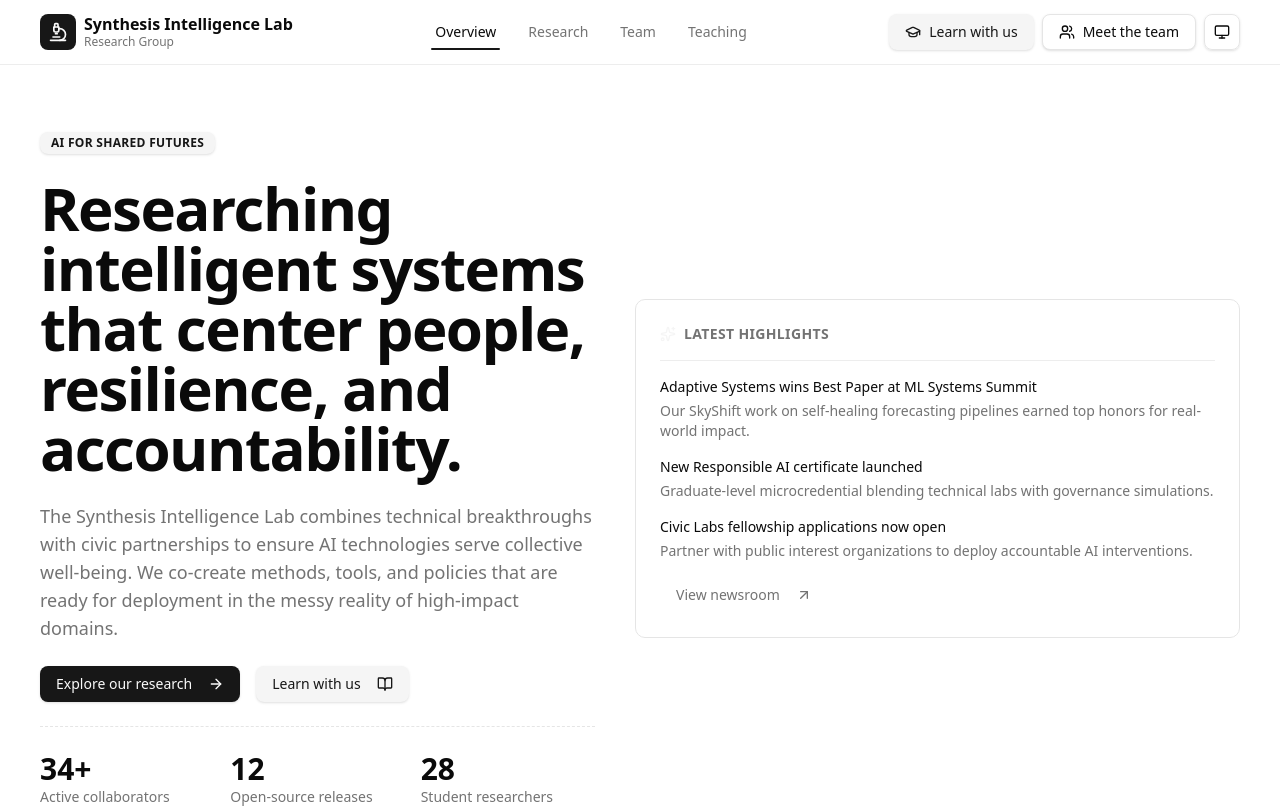
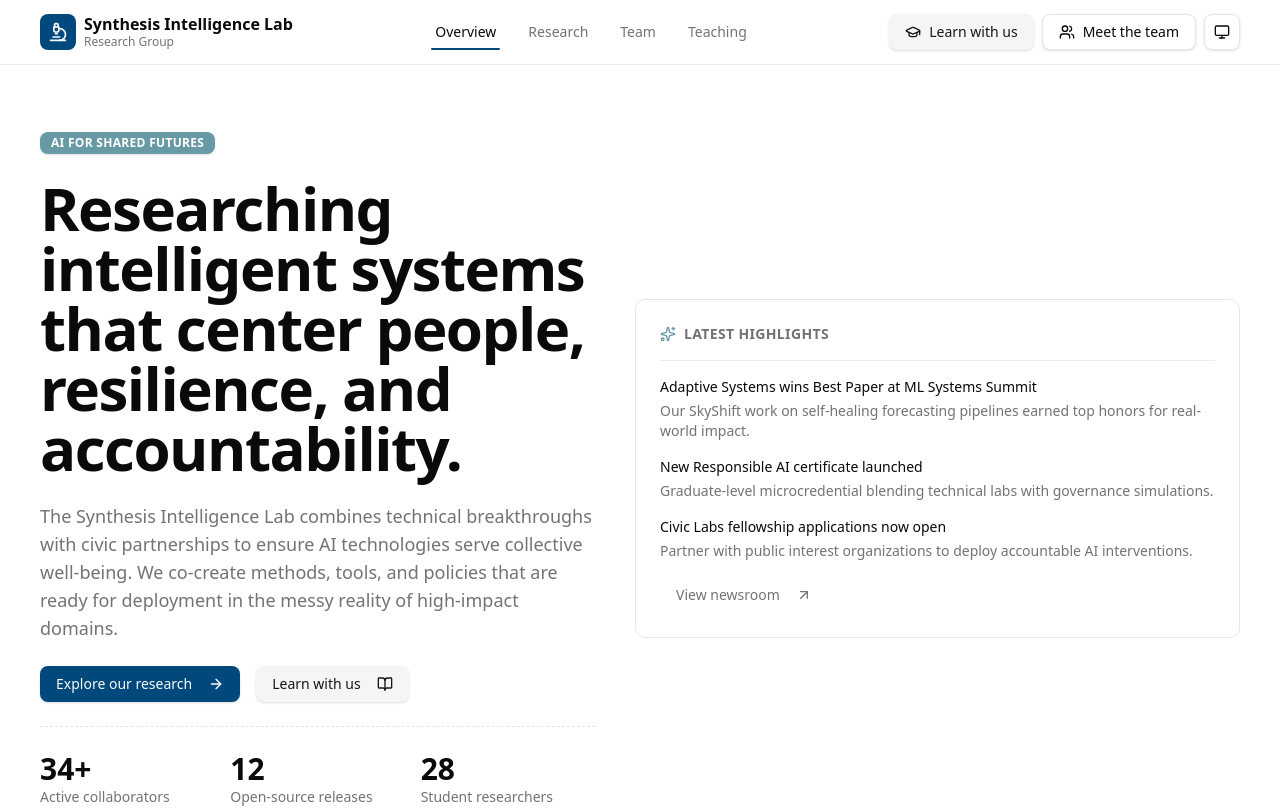
Before and after one commit to TimoDiepers/research-group-website-template, a React (Vite) app: page / in a window 1280 px wide. Shown: the top 808 px of the page. Built offline with nearby package versions, Linux system fonts and the light colour scheme.

Commit message:
Add RWTH color scheme with #00549f as primary color
Co-authored-by: TimoDiepers <90762029+TimoDiepers@users.noreply.github.com>

```diff
--- a/src/index.css
+++ b/src/index.css
@@ -44,6 +44,31 @@
 }
 
 :root {
+  /* RWTH Color Palette */
+  --rwth-blau-100: #00549f;
+  --rwth-blau-75: #407fb7;
+  --rwth-blau-50: #8ebae5;
+  --rwth-blau-25: #c7ddf2;
+  --rwth-blau-10: #e8f1fa;
+
+  --rwth-schwarz-100: #000000;
+  --rwth-schwarz-75: #646567;
+  --rwth-schwarz-50: #9c9e9f;
+  --rwth-schwarz-25: #cfd1d2;
+  --rwth-schwarz-10: #eceded;
+
+  --rwth-tuerkis-100: #0098a1;
+  --rwth-tuerkis-75: #00b1b7;
+  --rwth-tuerkis-50: #89cccf;
+  --rwth-tuerkis-25: #cae7e7;
+  --rwth-tuerkis-10: #ebf6f6;
+
+  --rwth-rot-100: #cc071e;
+  --rwth-rot-75: #d85c41;
+  --rwth-rot-50: #e69679;
+  --rwth-rot-25: #f3cdbb;
+  --rwth-rot-10: #faebe3;
+
   --radius: 0.625rem;
   --background: oklch(1 0 0);
   --foreground: oklch(0.145 0 0);
@@ -51,26 +76,31 @@
   --card-foreground: oklch(0.145 0 0);
   --popover: oklch(1 0 0);
   --popover-foreground: oklch(0.145 0 0);
-  --primary: oklch(0.205 0 0);
+  /* Primary color: RWTH Blue 100 (#00549f) */
+  --primary: oklch(0.395 0.106 248.03);
   --primary-foreground: oklch(0.985 0 0);
+  /* Secondary: Light neutral gray */
   --secondary: oklch(0.97 0 0);
   --secondary-foreground: oklch(0.205 0 0);
+  /* Muted: Very light gray, mostly neutral */
   --muted: oklch(0.97 0 0);
   --muted-foreground: oklch(0.556 0 0);
-  --accent: oklch(0.97 0 0);
-  --accent-foreground: oklch(0.205 0 0);
-  --destructive: oklch(0.577 0.245 27.325);
+  /* Accent: RWTH Tuerkis for subtle highlights */
+  --accent: oklch(0.655 0.056 210.96);
+  --accent-foreground: oklch(1 0 0);
+  /* Destructive: RWTH Red */
+  --destructive: oklch(0.508 0.198 24.67);
   --border: oklch(0.922 0 0);
   --input: oklch(0.922 0 0);
   --ring: oklch(0.708 0 0);
-  --chart-1: oklch(0.646 0.222 41.116);
-  --chart-2: oklch(0.6 0.118 184.704);
-  --chart-3: oklch(0.398 0.07 227.392);
+  --chart-1: oklch(0.395 0.106 248.03);
+  --chart-2: oklch(0.655 0.056 210.96);
+  --chart-3: oklch(0.708 0.096 256.04);
   --chart-4: oklch(0.828 0.189 84.429);
-  --chart-5: oklch(0.769 0.188 70.08);
+  --chart-5: oklch(0.508 0.198 24.67);
   --sidebar: oklch(0.985 0 0);
   --sidebar-foreground: oklch(0.145 0 0);
-  --sidebar-primary: oklch(0.205 0 0);
+  --sidebar-primary: oklch(0.395 0.106 248.03);
   --sidebar-primary-foreground: oklch(0.985 0 0);
   --sidebar-accent: oklch(0.97 0 0);
   --sidebar-accent-foreground: oklch(0.205 0 0);
@@ -85,27 +115,30 @@
   --card-foreground: oklch(0.985 0 0);
   --popover: oklch(0.205 0 0);
   --popover-foreground: oklch(0.985 0 0);
-  --primary: oklch(0.922 0 0);
-  --primary-foreground: oklch(0.205 0 0);
+  /* Primary in dark mode: Lighter RWTH Blue (75%) for better contrast */
+  --primary: oklch(0.588 0.086 248.73);
+  --primary-foreground: oklch(0.145 0 0);
   --secondary: oklch(0.269 0 0);
   --secondary-foreground: oklch(0.985 0 0);
   --muted: oklch(0.269 0 0);
   --muted-foreground: oklch(0.708 0 0);
-  --accent: oklch(0.269 0 0);
-  --accent-foreground: oklch(0.985 0 0);
-  --destructive: oklch(0.704 0.191 22.216);
+  /* Accent in dark mode: Lighter RWTH Tuerkis */
+  --accent: oklch(0.755 0.044 210.96);
+  --accent-foreground: oklch(0.145 0 0);
+  /* Destructive: Lighter RWTH Red for dark mode */
+  --destructive: oklch(0.704 0.156 24.67);
   --border: oklch(1 0 0 / 10%);
   --input: oklch(1 0 0 / 15%);
   --ring: oklch(0.556 0 0);
-  --chart-1: oklch(0.488 0.243 264.376);
-  --chart-2: oklch(0.696 0.17 162.48);
-  --chart-3: oklch(0.769 0.188 70.08);
-  --chart-4: oklch(0.627 0.265 303.9);
-  --chart-5: oklch(0.645 0.246 16.439);
+  --chart-1: oklch(0.588 0.086 248.73);
+  --chart-2: oklch(0.755 0.044 210.96);
+  --chart-3: oklch(0.808 0.076 256.04);
+  --chart-4: oklch(0.828 0.189 84.429);
+  --chart-5: oklch(0.704 0.156 24.67);
   --sidebar: oklch(0.205 0 0);
   --sidebar-foreground: oklch(0.985 0 0);
-  --sidebar-primary: oklch(0.488 0.243 264.376);
-  --sidebar-primary-foreground: oklch(0.985 0 0);
+  --sidebar-primary: oklch(0.588 0.086 248.73);
+  --sidebar-primary-foreground: oklch(0.145 0 0);
   --sidebar-accent: oklch(0.269 0 0);
   --sidebar-accent-foreground: oklch(0.985 0 0);
   --sidebar-border: oklch(1 0 0 / 10%);
--- a/tailwind.config.js
+++ b/tailwind.config.js
@@ -15,6 +15,98 @@ export default {
         sans: ['Inter', 'ui-sans-serif', 'system-ui', 'sans-serif'],
       },
       colors: {
+        // RWTH Color Palette
+        'rwth-blau': {
+          100: '#00549f',
+          75: '#407fb7',
+          50: '#8ebae5',
+          25: '#c7ddf2',
+          10: '#e8f1fa',
+        },
+        'rwth-schwarz': {
+          100: '#000000',
+          75: '#646567',
+          50: '#9c9e9f',
+          25: '#cfd1d2',
+          10: '#eceded',
+        },
+        'rwth-magenta': {
+          100: '#e30066',
+          75: '#e96088',
+          50: '#f19eb1',
+          25: '#f9d2da',
+          10: '#fdeef0',
+        },
+        'rwth-gelb': {
+          100: '#ffed00',
+          75: '#fff055',
+          50: '#fff59b',
+          25: '#fffad1',
+          10: '#fffdee',
+        },
+        'rwth-petrol': {
+          100: '#006165',
+          75: '#2d7f83',
+          50: '#7da4a7',
+          25: '#bfd0d1',
+          10: '#e6ecec',
+        },
+        'rwth-tuerkis': {
+          100: '#0098a1',
+          75: '#00b1b7',
+          50: '#89cccf',
+          25: '#cae7e7',
+          10: '#ebf6f6',
+        },
+        'rwth-gruen': {
+          100: '#57ab27',
+          75: '#8dc060',
+          50: '#b8d698',
+          25: '#ddebce',
+          10: '#f2f7ec',
+        },
+        'rwth-maigruen': {
+          100: '#bdcd00',
+          75: '#d0d95c',
+          50: '#e0e69a',
+          25: '#f0f3d0',
+          10: '#f9faed',
+        },
+        'rwth-orange': {
+          100: '#f6a800',
+          75: '#fabe50',
+          50: '#fdd48f',
+          25: '#feeac9',
+          10: '#fff7ea',
+        },
+        'rwth-rot': {
+          100: '#cc071e',
+          75: '#d85c41',
+          50: '#e69679',
+          25: '#f3cdbb',
+          10: '#faebe3',
+        },
+        'rwth-bordeaux': {
+          100: '#a11035',
+          75: '#b65256',
+          50: '#cd8b87',
+          25: '#e5c5c0',
+          10: '#f5e8e5',
+        },
+        'rwth-violett': {
+          100: '#612158',
+          75: '#834e75',
+          50: '#a8859e',
+          25: '#d2c0cd',
+          10: '#ede5ea',
+        },
+        'rwth-lila': {
+          100: '#7a6fac',
+          75: '#9b91c1',
+          50: '#bcb5d7',
+          25: '#dedaeb',
+          10: '#f2f0f7',
+        },
         border: 'hsl(214 32% 91%)',
         input: 'hsl(214 32% 91%)',
         ring: 'hsl(214 32% 59%)',
```
